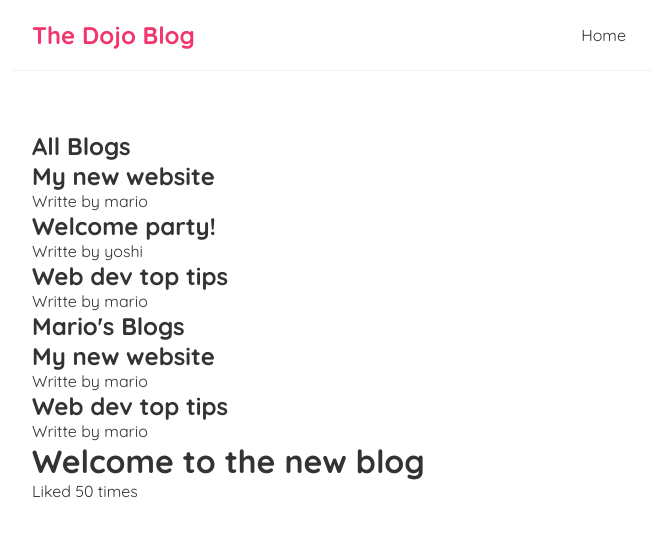
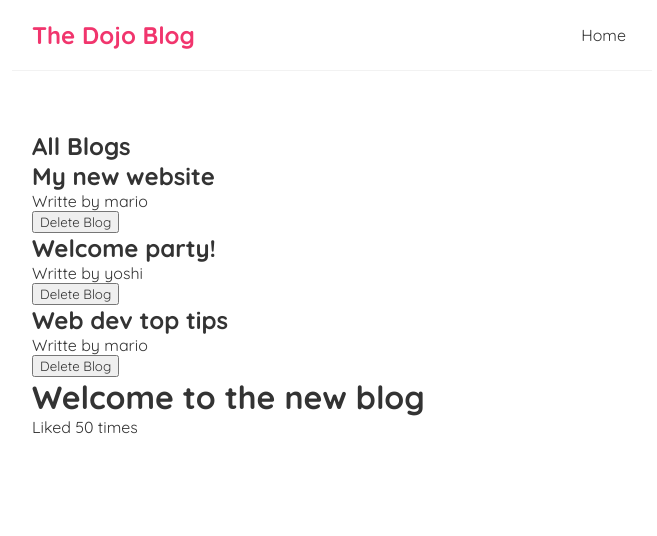
Before and after one commit to ironmarcus/React-tutorial, a React (Create React App) app: page / in a window 1280 px wide. Shown: the top 536 px of the page, without its empty margins (308-965 px from the left). Built offline with nearby package versions, Linux system fonts and the light colour scheme.

Commit message:
Lesson 13: Functions as props

```diff
--- a/src/BlogList.js
+++ b/src/BlogList.js
@@ -1,9 +1,11 @@
 
 const BlogList = (props) => {
-
+    // It appears when I include blogs, title, handleDelete above, it does not work
+    const BlogList = (props)
     const blogs = props.blogs;
-    console.log(props, blogs)
+    // console.log(props, blogs)
     const title = props.title;
+    const handleDelete=props.handleDelete;
     return (
         <div className="blog-list">
             <h2>{title}</h2>
@@ -11,6 +13,7 @@
                 <div className="blog-preview" key={blog.id}>
                     <h2>{blog.title}</h2>
                     <p> Writte by {blog.author}</p>
+                    <button onClick={() => handleDelete(blog.id)}>Delete Blog</button>
                 </div>
             ))}
         </div>
--- a/src/Home.js
+++ b/src/Home.js
@@ -7,10 +7,14 @@
         { title: 'Welcome party!', body: 'lorem ipsum...', author: 'yoshi', id: 2 },
         { title: 'Web dev top tips', body: 'lorem ipsum...', author: 'mario', id: 3 }
     ]);
+
+    const handleDelete = (id) => {
+        const newBlogs = blogs.filter(blog => blog.id !== id);
+        setBlogs(newBlogs);
+    }
     return (
         <div className="home">
-            <BlogList blogs={blogs}  title="All Blogs"/>
-            <BlogList blogs={blogs.filter((blog) => blog.author === 'mario')}  title="Mario's Blogs"/>
+            <BlogList blogs={blogs}  title="All Blogs" handleDelete={handleDelete}/>
         </div>
     );
 }
```
